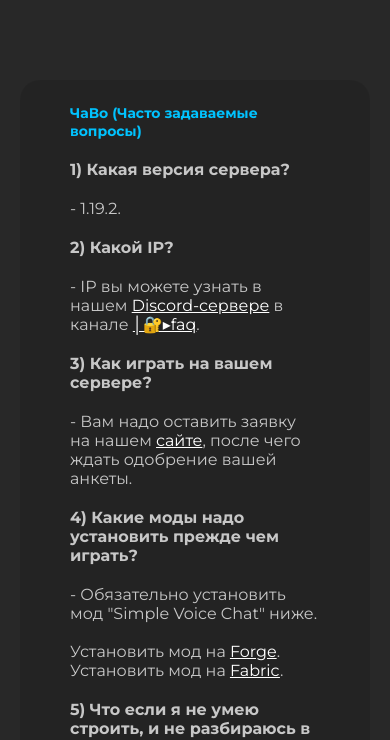
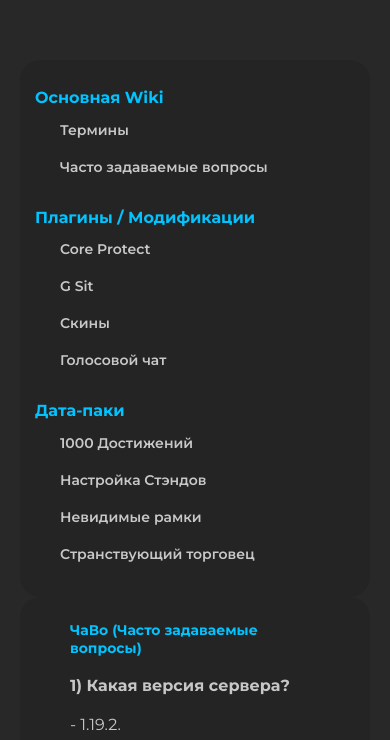
Before and after one commit to VimeLine-MC/VimeLine-MC.github.io, a plain HTML site: page wiki/faq.html in a window 390 px wide. Shown: the part 70-810 px from the top of the page. Drawn offline with Linux system fonts and the light colour scheme.

Commit message:
Add files via upload

```diff
--- a/assets/css/adaptive.css
+++ b/assets/css/adaptive.css
@@ -115,10 +115,25 @@
       font-size: 16px;
     }
 
-    .rules__theme, .rules__category, .wiki__theme, .wiki__category{
+    .rules__theme, .rules__category, .wiki__category{
       display: none;
     }
 
+    .wiki__item {
+      position: relative;
+      justify-content: center;
+    }
+    .wiki__boxes {
+      flex-direction: column;
+      align-items: center;
+    }
+
+    .wiki__theme {
+     width: 700px;
+    }
+    .wiki__main {
+      padding-top: 50px;
+    }
     .rules__content {
       max-width: 700px;
     }
@@ -196,6 +211,10 @@
       max-width: 500px;
       font-size: 16px;
     }
+
+    .wiki__theme {
+      width: 500px;
+     }
 
     .wiki__content h1{
       font-size: 14px;
@@ -275,6 +294,10 @@
       max-width: 350px;
     }
 
+    .wiki__theme {
+      width: 350px;
+    }
+
     .wiki__content h1{
       font-size: 14px;
     }
--- a/wiki/faq.html
+++ b/wiki/faq.html
@@ -38,7 +38,7 @@
                 <a class="menu__link" href="core__protect.html">Core Protect</a>
                 <a class="menu__link" href="GSit.html">G Sit</a>
                 <a class="menu__link" href="Skins.html">Скины</a>
-                <a class="menu__link" href="voice__chat.html.html">Голосовой чат</a>
+                <a class="menu__link" href="voice__chat.html">Голосовой чат</a>
                 <a class="menu__link" href="advancements.html">1000 Достижений</a>
                 <a class="menu__link" href="stands.html">Настройка Стэндов</a>
                 <a class="menu__link" href="invisible__item__frames.html">Невидимый рамки</a>
```
Also changed, not shown: wiki/GSit.html (+1 -1 lines), wiki/Skins.html (+1 -1 lines), wiki/advancements.html (+1 -1 lines), wiki/core__protect.html (+1 -1 lines), wiki/invisible__item__frames.html (+1 -1 lines), wiki/mp__sleep.html (+1 -1 lines), wiki/stands.html (+1 -1 lines), wiki/termins.html (+1 -1 lines), wiki/trader.html (+1 -1 lines), wiki/voice__chat.html (+0 -12 lines).
